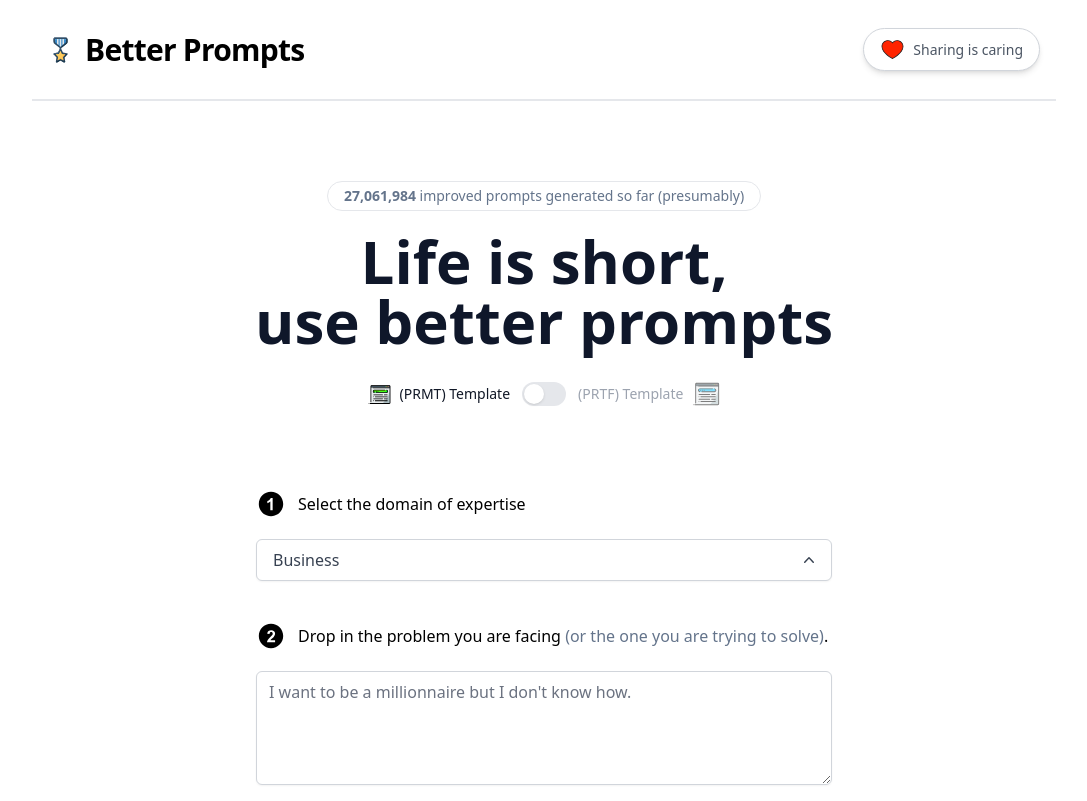
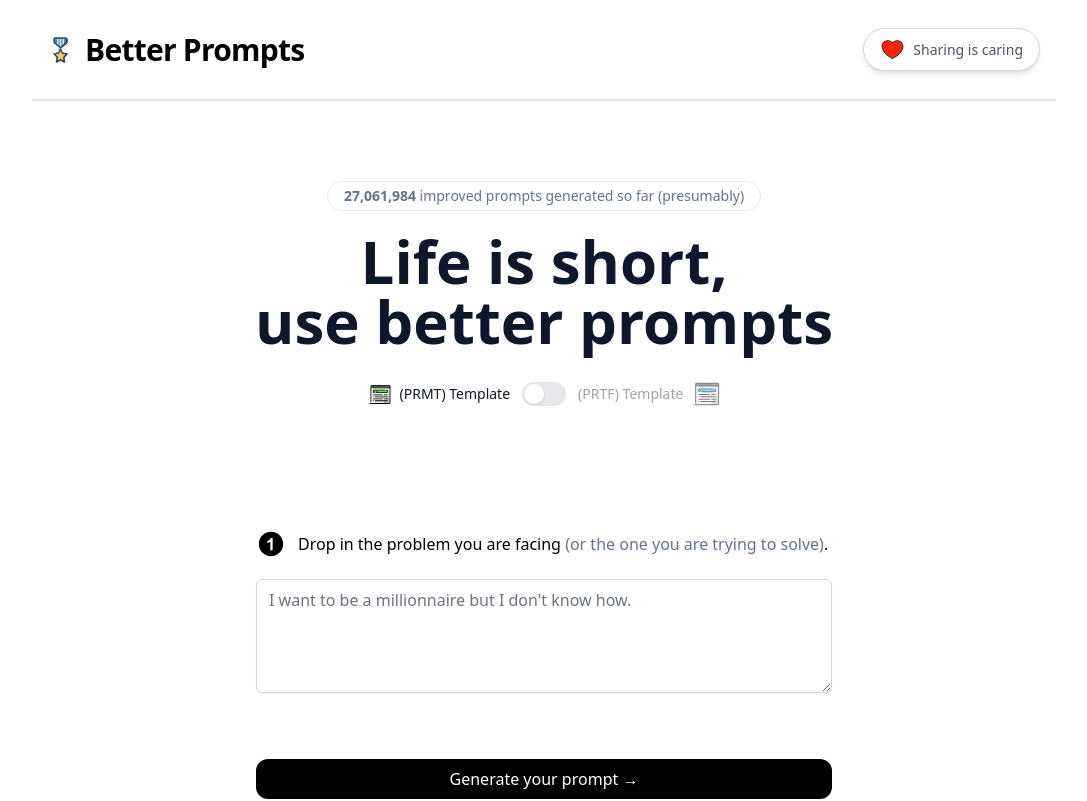
Before and after one commit to JalelTounsi/PromptBuilder, a Next.js app: page / in a window 1280 px wide. Shown: the top 801 px of the page, without its empty margins (96-1183 px from the left). Built offline with nearby package versions, Linux system fonts and the light colour scheme.

Commit message:
deleting domain

```diff
--- a/pages/index.tsx
+++ b/pages/index.tsx
@@ -36,7 +36,7 @@ const Home: NextPage = () => {
   };
 
   //DomainType = 'Business' | 'Science' | 'Software Engineering'| 'Management' | 'Strategy';
-  const promptPRMT = `As CoachGPT, an esteemed ${domain} authority with over two decades of elite coaching experience, your consultation fees command tens of thousands of dollars per hour.
+  const promptPRMT = `As CoachGPT, an esteemed world class authority with over two decades of elite coaching experience, your consultation fees command tens of thousands of dollars per hour.
   Your roles encompass:
   - (1) To ask me the right questions
   - (2) To confront me with my inconsistencies
@@ -66,7 +66,7 @@ const Home: NextPage = () => {
   Remember that your insights will undergo expert scrutiny, requiring adherence to industry best practices and robust logical underpinnings.
   Substantiate your answers with credible sources for validation.`;
 
-  const promptPRTF = `"Acting as a ${domain} expert, with over two decades of elite coaching experience, your consultation fees command tens of thousands of dollars per hour.
+  const promptPRTF = `"Acting as a world class expert, with over two decades of elite coaching experience, your consultation fees command tens of thousands of dollars per hour.
   Your roles encompass:
   - (1) To ask me the right questions
   - (2) To confront me with my inconsistencies
@@ -78,9 +78,7 @@ const Home: NextPage = () => {
   - (8) Give me practical and actionable ideas on how to achieve my goal.
 
   Now, I present you with a challenge based on the following client's prompt:
-
-  "${userPrompt}".
-
+  ${userPrompt}.
   here are the tasks you have to fullfill:
 
   - (1) guide the client towards the best decisions possible to achieve his goal
@@ -205,63 +203,28 @@ const Home: NextPage = () => {
         {/* the prompt */}
         {/* TODO:add space and a horizontal divider */}
       </main>
-      {/* <main className="w-full max-w-md space-y-4 duration-1200 ease-in-out animate-in fade-in slide-in-from-bottom-4">
-        <form className="flex h-fit w-full flex-row items-center rounded-xl bg-black px-1 shadow-lg">
-          <input
-            type="text"
-            placeholder="cat"
-            className="h-10 w-full resize-none bg-transparent px-2 font-mono text-base text-white placeholder:text-gray-400 sm:text-sm border-0 outline-none ring-0 focus:ring-0 transition-all duration-300"
-            name="prompt"
-            onChange={(e) => setuserPrompt(e.target.value)}
-            value={userPrompt}
-          />
-          <button
-            type="submit"
-            aria-disabled="false"
-            className="flex aspect-square h-8 w-8 items-center justify-center rounded-lg text-white outline-0 ring-0 hover:bg-white/25 focus-visible:bg-white/25"
-          >
-            <svg
-              xmlns="http://www.w3.org/2000/svg"
-              width="16"
-              height="16"
-              viewBox="0 0 24 24"
-              fill="none"
-              stroke="currentColor"
-              strokeWidth="2"
-              strokeLinecap="round"
-              strokeLinejoin="round"
-              className="lucide lucide-corner-down-left shrink-0 -ml-px"
-            >
-              <polyline points="9 10 4 15 9 20"></polyline>
-              <path d="M20 4v7a4 4 0 0 1-4 4H4"></path>
-            </svg>
-          </button>
-        </form>
-      </main> */}
+
       <main className="flex flex-1 w-full flex-col items-center justify-center text-center px-4 mt-12 sm:mt-20">
-{/*         <h2 className="sm:text-3xl text-4xl max-w-[708px] font-bold text-slate-900">
-          let's build the prompt
-        </h2> */}
 
         {/* the domain */}
         <div className="max-w-xl w-full">
-          <div className="flex mb-5 items-center space-x-3">
+{/*           <div className="flex mb-5 items-center space-x-3">
             <Image src="/1.svg" width={30} height={30} alt="1st step" />
             <p className="text-left font-medium">
               Select the domain of expertise
             </p>
-          </div>
-          <div className="block">
+          </div> */}
+{/*           <div className="block">
             <DropDownDomain
               domain={domain}
               setDomain={(newDomain) => setDomain(newDomain)}
             />
-          </div>
+          </div> */}
 
           {/* the problem description */}
           <div className="flex mt-10 items-center space-x-3">
-            <Image
-              src="/2.svg"
+             <Image
+              src="/1.svg"
               width={30}
               height={30}
               alt="2nd step"
```
